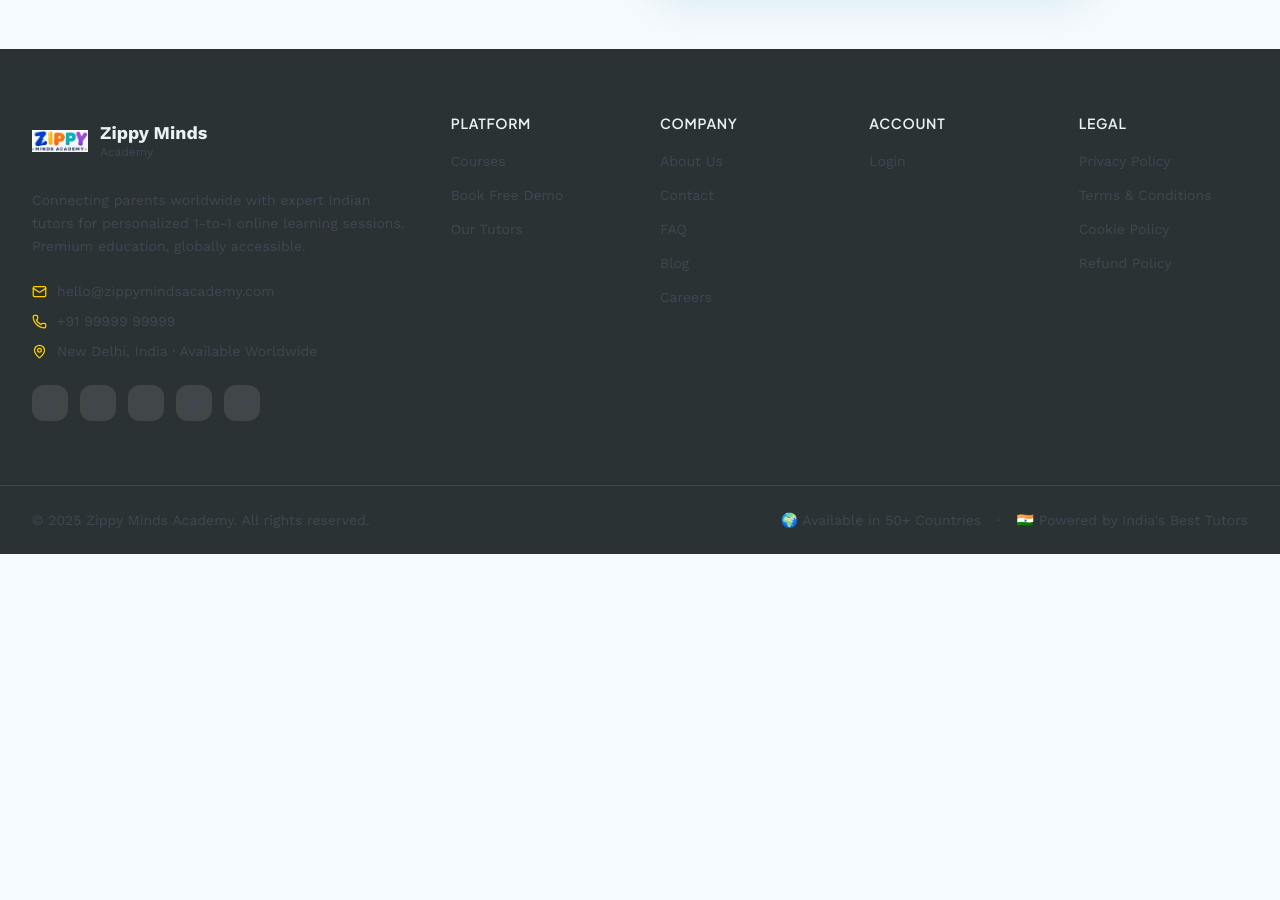
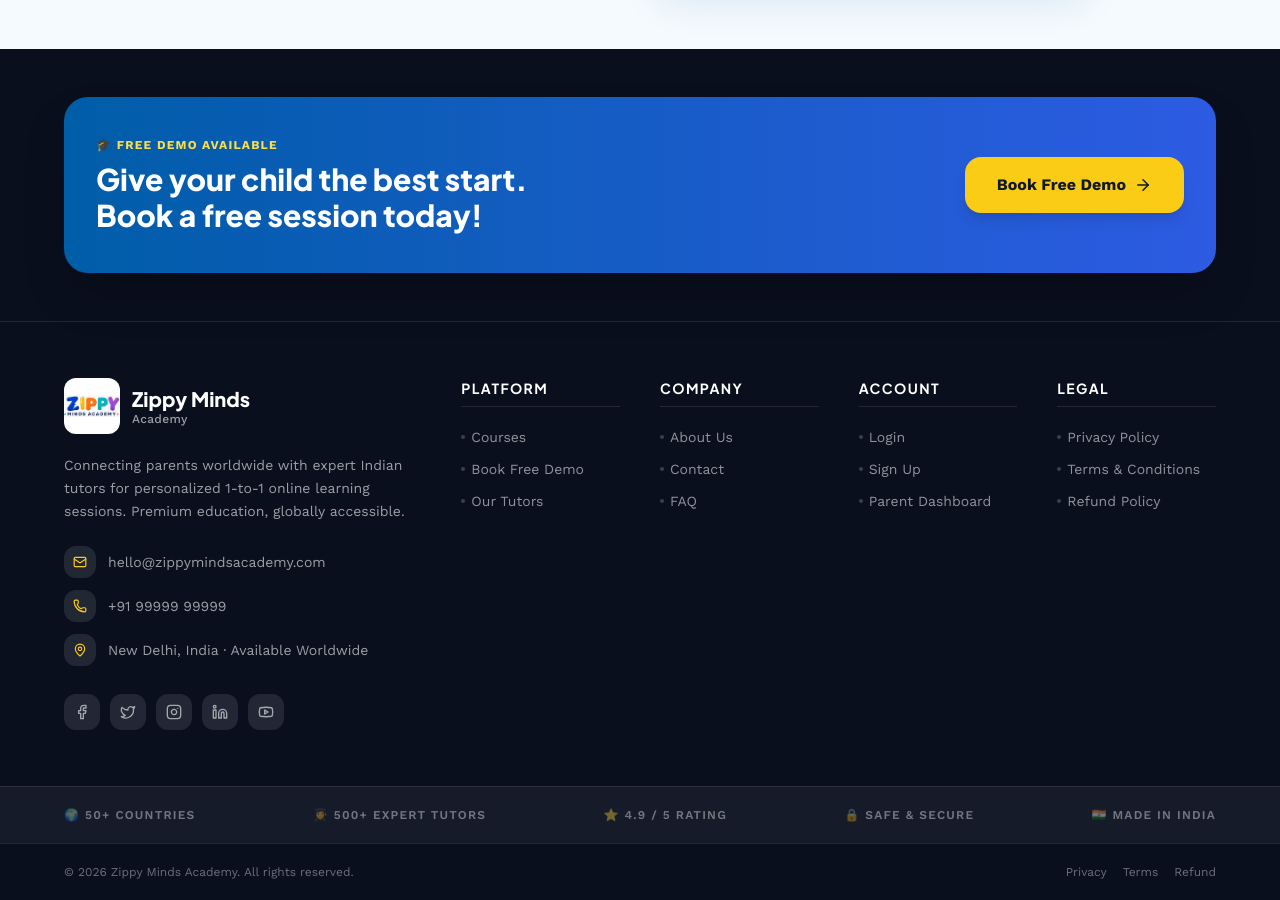
Before and after one commit to 4manKr/zippy-minds-academy, a Next.js app: page /auth/signup in a window 1280 px wide. Shown: the part 848-1748 px from the top of the page. Before the commit the page ends 1402 px from the top, so only its background shows below. Built offline with nearby package versions, Linux system fonts and the light colour scheme.

Commit message:
Fix hero image fallback + full footer redesign with CTA, trust badges, social icons

```diff
--- a/src/components/home/HeroSection.tsx
+++ b/src/components/home/HeroSection.tsx
@@ -101,13 +101,14 @@ export default function HeroSection() {
 
               {/* Main image card */}
               <div className="rounded-3xl overflow-hidden shadow-2xl border-4 border-white">
-                <div className="aspect-[4/3] relative bg-gray-100">
+                <div className="aspect-[4/3] relative" style={{ background: "linear-gradient(135deg, #1a3fa8 0%, #2d5be3 50%, #6c4ec4 100%)" }}>
                   <Image
                     src="/hero-child.jpg"
                     alt="Child learning online with Zippy Minds"
                     fill
                     className="object-cover object-center"
                     priority
+                    onError={(e) => { (e.target as HTMLImageElement).style.display = "none"; }}
                   />
                 </div>
               </div>
--- a/src/components/layout/Footer.tsx
+++ b/src/components/layout/Footer.tsx
@@ -1,92 +1,107 @@
 import Image from "next/image";
 import Link from "next/link";
-import { Mail, Phone, MapPin, Facebook, Twitter, Instagram, Linkedin, Youtube } from "lucide-react";
+import { Mail, Phone, MapPin, Facebook, Twitter, Instagram, Linkedin, Youtube, ArrowRight } from "lucide-react";
 
 const footerLinks = {
   Platform: [
-    { label: "Courses", href: "/courses" },
-    { label: "Book Free Demo", href: "/book-demo" },
-    { label: "Our Tutors", href: "/tutors" },
+    { label: "Courses",       href: "/courses"    },
+    { label: "Book Free Demo",href: "/book-demo"  },
+    { label: "Our Tutors",    href: "/tutors"     },
   ],
   Company: [
-    { label: "About Us", href: "/about" },
-    { label: "Contact", href: "/contact" },
-    { label: "FAQ", href: "/faq" },
-    { label: "Blog", href: "/blog" },
-    { label: "Careers", href: "/careers" },
+    { label: "About Us",      href: "/about"      },
+    { label: "Contact",       href: "/contact"    },
+    { label: "FAQ",           href: "/faq"        },
   ],
   Account: [
-    { label: "Login", href: "/auth/login" },
+    { label: "Login",         href: "/auth/login"  },
+    { label: "Sign Up",       href: "/auth/signup" },
+    { label: "Parent Dashboard", href: "/dashboard/parent" },
   ],
   Legal: [
-    { label: "Privacy Policy", href: "/privacy" },
-    { label: "Terms & Conditions", href: "/terms" },
-    { label: "Cookie Policy", href: "/cookies" },
-    { label: "Refund Policy", href: "/refund" },
+    { label: "Privacy Policy",    href: "/privacy" },
+    { label: "Terms & Conditions",href: "/terms"   },
+    { label: "Refund Policy",     href: "/refund"  },
   ],
 };
 
 const socials = [
-  { icon: Facebook, href: "#", label: "Facebook" },
-  { icon: Twitter, href: "#", label: "Twitter" },
-  { icon: Instagram, href: "#", label: "Instagram" },
-  { icon: Linkedin, href: "#", label: "LinkedIn" },
-  { icon: Youtube, href: "#", label: "YouTube" },
+  { icon: Facebook,  href: "#", label: "Facebook",  color: "hover:bg-[#1877F2]" },
+  { icon: Twitter,   href: "#", label: "Twitter",   color: "hover:bg-[#1DA1F2]" },
+  { icon: Instagram, href: "#", label: "Instagram", color: "hover:bg-[#E1306C]" },
+  { icon: Linkedin,  href: "#", label: "LinkedIn",  color: "hover:bg-[#0A66C2]" },
+  { icon: Youtube,   href: "#", label: "YouTube",   color: "hover:bg-[#FF0000]"  },
 ];
 
 export default function Footer() {
   return (
-    <footer className="bg-inverse-surface text-on-surface-variant">
-      {/* Main footer */}
-      <div className="max-w-7xl mx-auto px-4 sm:px-6 lg:px-8 py-16">
+    <footer className="bg-[#0a0f1e] text-white">
+
+      {/* ── Top CTA Banner ── */}
+      <div className="border-b border-white/10">
+        <div className="max-w-7xl mx-auto px-4 sm:px-6 lg:px-16 py-12">
+          <div className="bg-gradient-to-r from-[#005da8] to-[#2d5be3] rounded-3xl px-8 py-10 flex flex-col md:flex-row items-center justify-between gap-6 shadow-2xl">
+            <div>
+              <p className="text-xs font-bold uppercase tracking-widest text-yellow-300 mb-2">🎓 Free Demo Available</p>
+              <h3 className="font-display text-2xl md:text-3xl font-extrabold text-white leading-tight">
+                Give your child the best start.<br className="hidden md:block" /> Book a free session today!
+              </h3>
+            </div>
+            <Link href="/book-demo"
+              className="shrink-0 flex items-center gap-2 bg-yellow-400 hover:bg-yellow-300 text-gray-900 font-extrabold px-8 py-4 rounded-2xl text-base shadow-lg transition-all hover:-translate-y-0.5 whitespace-nowrap">
+              Book Free Demo <ArrowRight size={18} />
+            </Link>
+          </div>
+        </div>
+      </div>
+
+      {/* ── Main footer grid ── */}
+      <div className="max-w-7xl mx-auto px-4 sm:px-6 lg:px-16 py-14">
         <div className="grid grid-cols-1 md:grid-cols-2 lg:grid-cols-6 gap-10">
+
           {/* Brand */}
           <div className="lg:col-span-2">
             <Link href="/" className="flex items-center gap-3 mb-5">
-              <div className="relative w-14 h-14">
-                <Image
-                  src="/zippy-logo.jpeg"
-                  alt="Zippy Minds Academy"
-                  fill
-                  className="object-contain"
-                />
+              <div className="relative w-14 h-14 bg-white rounded-xl p-1">
+                <Image src="/zippy-logo.jpeg" alt="Zippy Minds Academy" fill className="object-contain rounded-lg" />
               </div>
               <div>
-                <p className="font-bold text-inverse-on-surface text-lg leading-tight">Zippy Minds</p>
-                <p className="text-xs text-on-surface-variant">Academy</p>
+                <p className="font-display font-extrabold text-white text-xl leading-tight">Zippy Minds</p>
+                <p className="text-xs text-white/60 font-medium tracking-wide">Academy</p>
               </div>
             </Link>
-            <p className="text-sm text-on-surface-variant leading-relaxed mb-6">
+            <p className="text-sm text-white/60 leading-relaxed mb-6">
               Connecting parents worldwide with expert Indian tutors for personalized
               1-to-1 online learning sessions. Premium education, globally accessible.
             </p>
-            <div className="space-y-2.5">
-              <div className="flex items-center gap-2.5 text-sm">
-                <Mail size={15} className="text-secondary-container shrink-0" />
-                <a href="mailto:hello@zippymindsacademy.com" className="hover:text-inverse-on-surface transition-colors">
+            <div className="space-y-3">
+              <a href="mailto:hello@zippymindsacademy.com"
+                className="flex items-center gap-3 text-sm text-white/60 hover:text-yellow-300 transition-colors group">
+                <div className="w-8 h-8 rounded-lg bg-white/10 flex items-center justify-center group-hover:bg-yellow-400/20 transition-colors shrink-0">
+                  <Mail size={14} className="text-yellow-400" />
+                </div>
                 hello@zippymindsacademy.com
               </a>
+              <a href="tel:+919999999999"
+                className="flex items-center gap-3 text-sm text-white/60 hover:text-yellow-300 transition-colors group">
+                <div className="w-8 h-8 rounded-lg bg-white/10 flex items-center justify-center group-hover:bg-yellow-400/20 transition-colors shrink-0">
+                  <Phone size={14} className="text-yellow-400" />
                 </div>
-              <div className="flex items-center gap-2.5 text-sm">
-                <Phone size={15} className="text-secondary-container shrink-0" />
-                <a href="tel:+919999999999" className="hover:text-inverse-on-surface transition-colors">
                 +91 99999 99999
               </a>
+              <div className="flex items-center gap-3 text-sm text-white/60">
+                <div className="w-8 h-8 rounded-lg bg-white/10 flex items-center justify-center shrink-0">
+                  <MapPin size={14} className="text-yellow-400" />
                 </div>
-              <div className="flex items-center gap-2.5 text-sm">
-                <MapPin size={15} className="text-secondary-container shrink-0" />
-                <span>New Delhi, India · Available Worldwide</span>
+                New Delhi, India · Available Worldwide
               </div>
             </div>
+
             {/* Socials */}
-            <div className="flex items-center gap-3 mt-6">
-              {socials.map(({ icon: Icon, href, label }) => (
-                <a
-                  key={label}
-                  href={href}
-                  aria-label={label}
-                  className="w-9 h-9 rounded-lg bg-white/10 flex items-center justify-center text-on-surface-variant hover:bg-primary hover:text-on-primary transition-all duration-200"
-                >
+            <div className="flex items-center gap-2.5 mt-7">
+              {socials.map(({ icon: Icon, href, label, color }) => (
+                <a key={label} href={href} aria-label={label}
+                  className={`w-9 h-9 rounded-xl bg-white/10 flex items-center justify-center text-white/60 hover:text-white transition-all duration-200 ${color}`}>
                   <Icon size={16} />
                 </a>
               ))}
@@ -96,16 +111,15 @@ export default function Footer() {
           {/* Links */}
           {Object.entries(footerLinks).map(([title, links]) => (
             <div key={title}>
-              <h4 className="font-semibold text-inverse-on-surface mb-4 text-sm uppercase tracking-wider">
+              <h4 className="font-bold text-white text-sm uppercase tracking-widest mb-5 pb-2 border-b border-white/10">
                 {title}
               </h4>
-              <ul className="space-y-2.5">
+              <ul className="space-y-3">
                 {links.map((link) => (
                   <li key={link.href}>
-                    <Link
-                      href={link.href}
-                      className="text-sm text-on-surface-variant hover:text-inverse-on-surface transition-colors duration-200"
-                    >
+                    <Link href={link.href}
+                      className="text-sm text-white/55 hover:text-yellow-300 transition-colors duration-200 flex items-center gap-1.5 group">
+                      <span className="w-1 h-1 rounded-full bg-white/20 group-hover:bg-yellow-400 transition-colors shrink-0" />
                       {link.label}
                     </Link>
                   </li>
@@ -116,16 +130,29 @@ export default function Footer() {
         </div>
       </div>
 
-      {/* Bottom bar */}
+      {/* ── Trust badges strip ── */}
+      <div className="border-t border-white/10 bg-white/5">
+        <div className="max-w-7xl mx-auto px-4 sm:px-6 lg:px-16 py-5">
+          <div className="flex flex-wrap justify-center md:justify-between items-center gap-4 text-xs text-white/40 font-semibold uppercase tracking-widest">
+            <span>🌍 50+ Countries</span>
+            <span>👩‍🎓 500+ Expert Tutors</span>
+            <span>⭐ 4.9 / 5 Rating</span>
+            <span>🔒 Safe & Secure</span>
+            <span>🇮🇳 Made in India</span>
+          </div>
+        </div>
+      </div>
+
+      {/* ── Bottom bar ── */}
       <div className="border-t border-white/10">
-        <div className="max-w-7xl mx-auto px-4 sm:px-6 lg:px-8 py-6 flex flex-col sm:flex-row items-center justify-between gap-4">
-          <p className="text-sm text-on-surface-variant">
-            © 2025 Zippy Minds Academy. All rights reserved.
+        <div className="max-w-7xl mx-auto px-4 sm:px-6 lg:px-16 py-5 flex flex-col sm:flex-row items-center justify-between gap-3">
+          <p className="text-xs text-white/40">
+            © {new Date().getFullYear()} Zippy Minds Academy. All rights reserved.
           </p>
-          <div className="flex items-center gap-1 text-sm text-on-surface-variant">
-            <span>🌍 Available in 50+ Countries</span>
-            <span className="mx-3">·</span>
-            <span>🇮🇳 Powered by India&apos;s Best Tutors</span>
+          <div className="flex items-center gap-4 text-xs text-white/40">
+            <Link href="/privacy" className="hover:text-white/70 transition-colors">Privacy</Link>
+            <Link href="/terms" className="hover:text-white/70 transition-colors">Terms</Link>
+            <Link href="/refund" className="hover:text-white/70 transition-colors">Refund</Link>
           </div>
         </div>
       </div>
```
Lines whose indentation alone changed are shown as unchanged.
